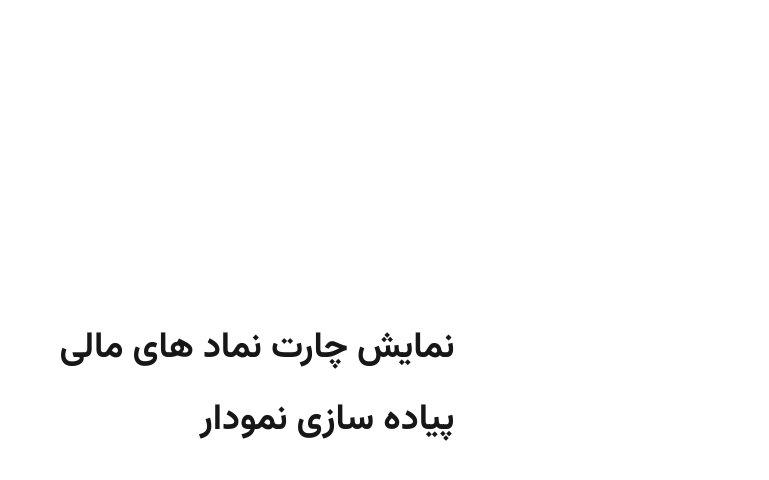
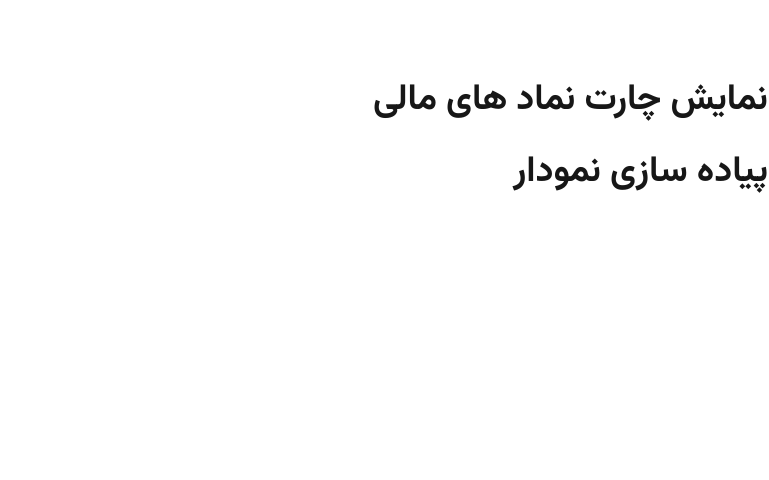
Before and after one commit to meenaFotovvat/financial-charts-pargar, a Next.js app: page / in a window 1280 px wide. Shown: the top 480 px of the page, without its empty margins (511-1280 px from the left). Built offline with nearby package versions, Linux system fonts and the light colour scheme.

Commit message:
edit style

```diff
--- a/src/app/page.tsx
+++ b/src/app/page.tsx
@@ -2,8 +2,8 @@
 
 export default function Home() {
   return (
-    <div className="grid grid-rows-[20px_1fr_20px] items-center justify-items-center min-h-screen p-8 pb-20 gap-16 sm:p-20 font-[family-name:var(--font-vazirmatn)]">
-      <main className="flex flex-col gap-[32px] row-start-2 items-center sm:items-start">
+    <div className="min-h-screen p-8 pb-20 gap-16 sm:p-20 font-[family-name:var(--font-vazirmatn)]">
+      <main className="flex flex-col gap-[32px] items-center sm:items-start">
         <Link
           href="/Candlestick"
           className="text-4xl font-bold text-center sm:text-left"
```
